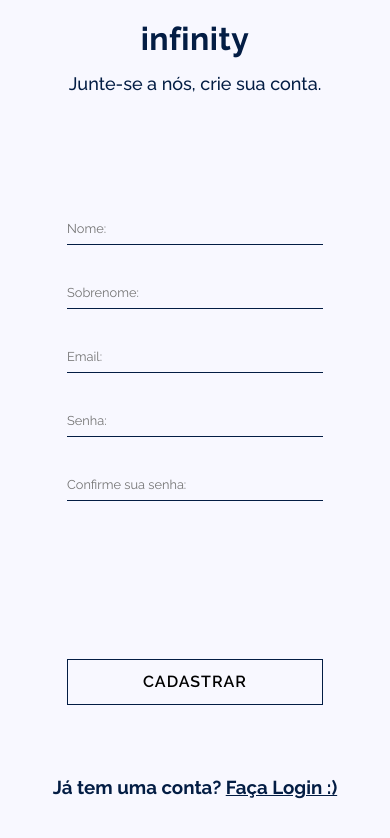
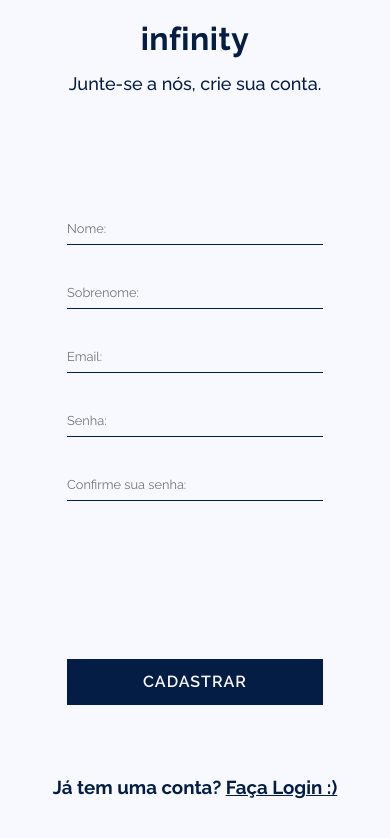
Before and after one commit to brendoncpereira/sa-infinity, a React (Create React App) app: page /Register in a window 390 px wide. Shown: the top 838 px of the page. Built offline with nearby package versions, Linux system fonts and the light colour scheme.

Commit message:
test 2 register scr

```diff
--- a/src/styles/register.css
+++ b/src/styles/register.css
@@ -182,6 +182,8 @@
     width: 16rem;
     padding: 0.8rem;
     border: 1px solid #031D44;
+    border-radius: 0;
+    -webkit-appearance: none;
     background: transparent;
     cursor: pointer;
     text-transform: uppercase;
@@ -225,6 +227,11 @@
         justify-content: center;
     }
 
+    .submit-form-btn-aut {
+        background: #031D44;
+        color: #f8f8ff;
+    }
+
 
 }
 
```
